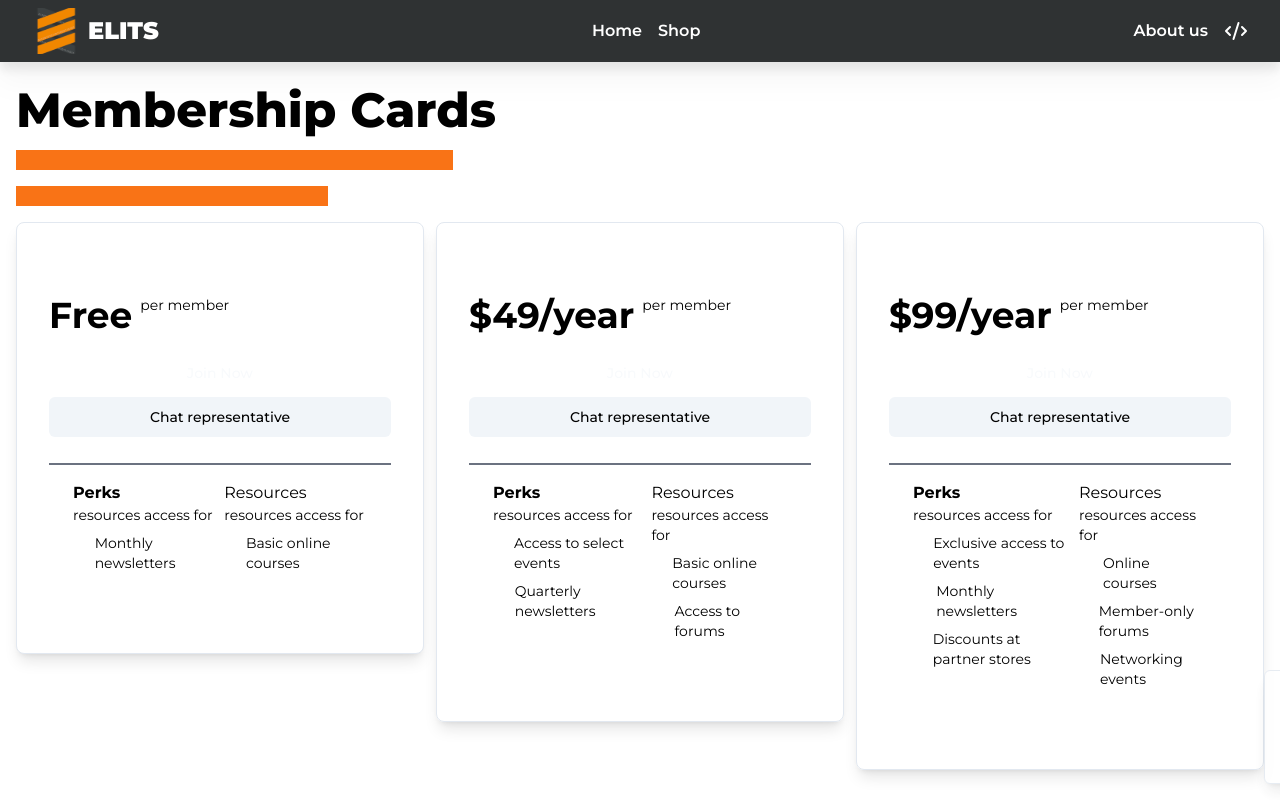
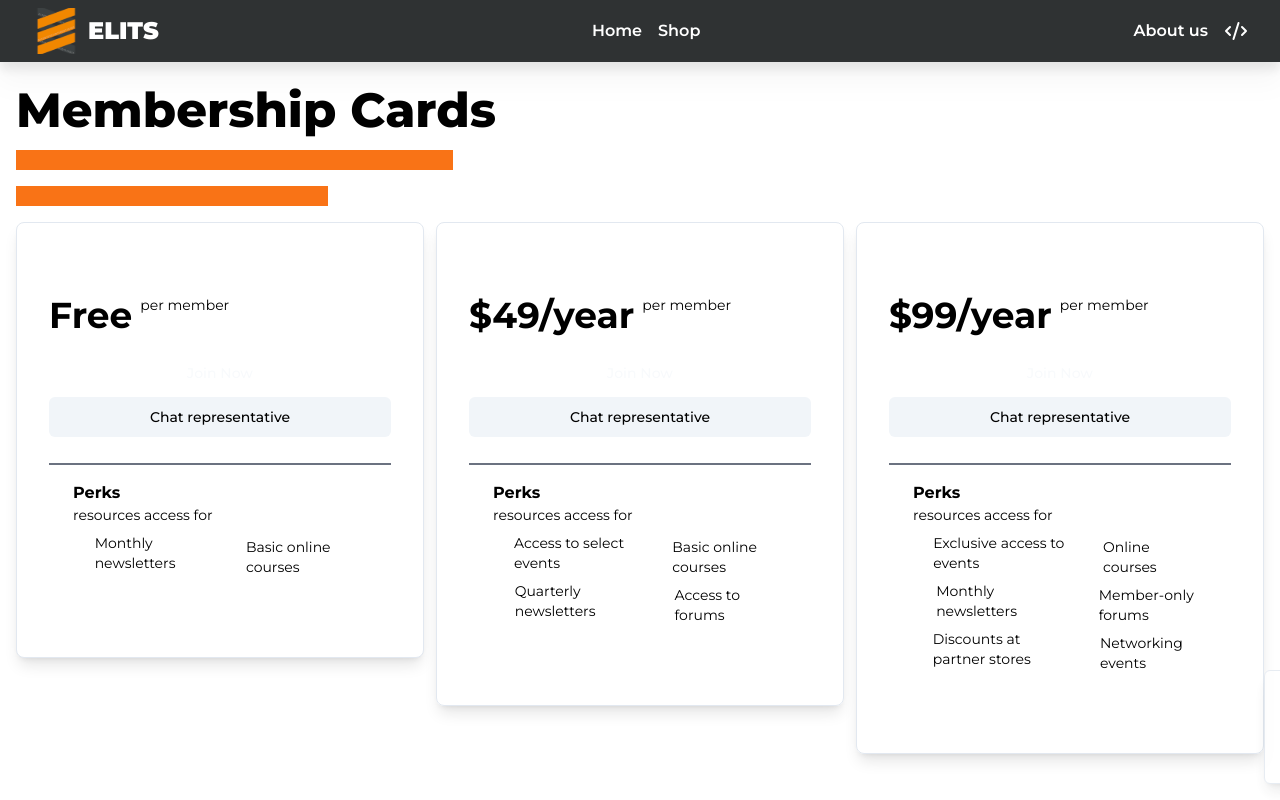
Before and after one commit to innoTech-Solutions/cvsu-elits, a Next.js app: page /shop in a window 1280 px wide. Built offline with nearby package versions, Linux system fonts and the light colour scheme.

Commit message:
test commit

```diff
--- a/src/components/MembershipCard.tsx
+++ b/src/components/MembershipCard.tsx
@@ -84,7 +84,7 @@ const MembershipCard = ({
                                 Join Now
                             </Button>
                             <Button
-                                className={`text-[${textColor}]`}
+                                className={`text-[${textColor}] hover:bg-orange-500 transition duration-200`}
                                 variant={"secondary"}
                             >
                                 Chat representative
@@ -125,15 +125,8 @@ const MembershipCard = ({
                             </div>
 
                             <div>
-                                <h2
-                                    className={`text-md text-[${textColor}]font-bold`}
-                                >
-                                    Resources
-                                </h2>
-                                <p className={`text-sm text-[${textColor}]`}>
-                                    resources access for <br />
-                                    {membershipType}
-                                </p>
+                                <br/>
+                                <br/>
                                 <ul className="list-none mb-4">
                                     {accessToResources.map(
                                         (resource, index) => (
```
